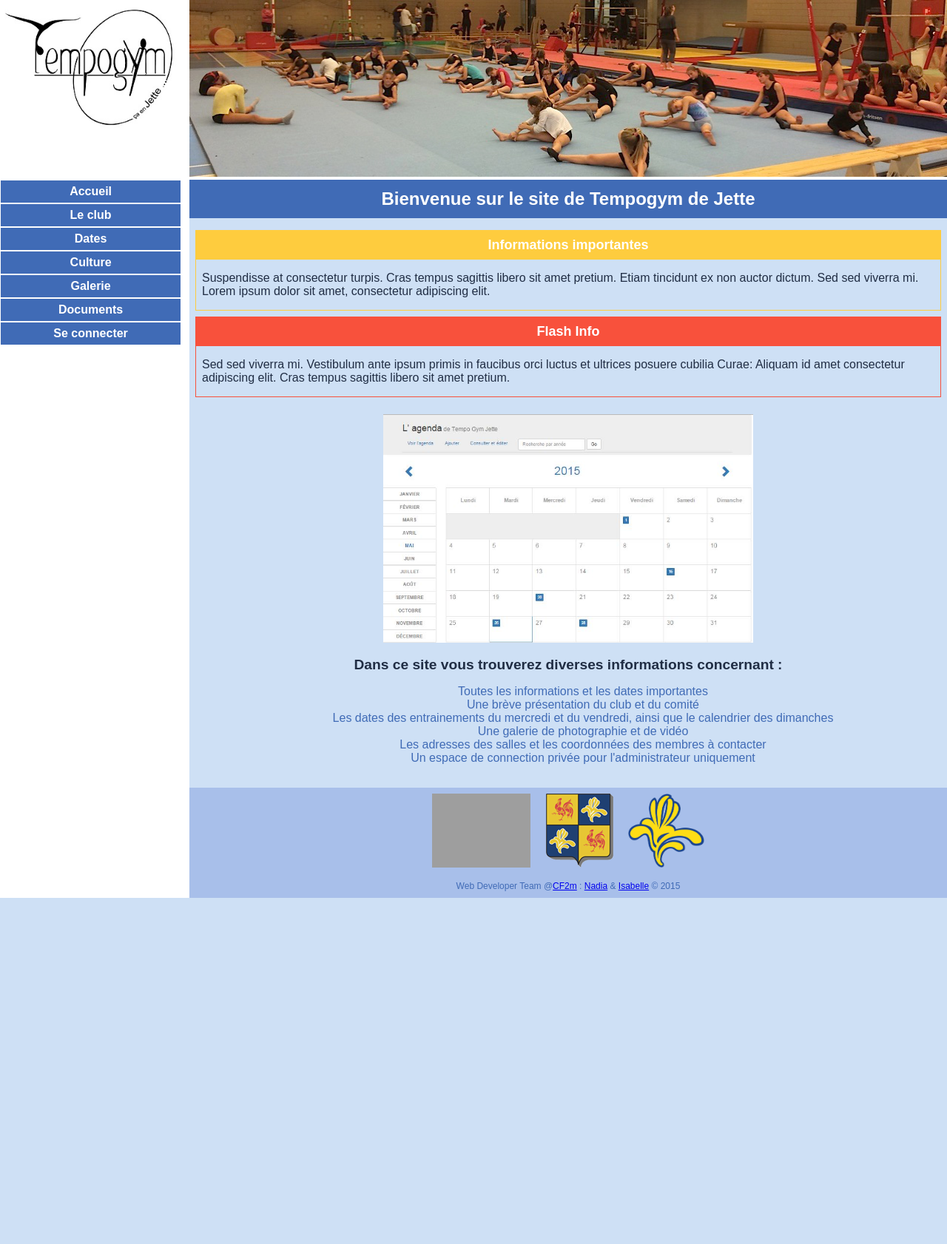
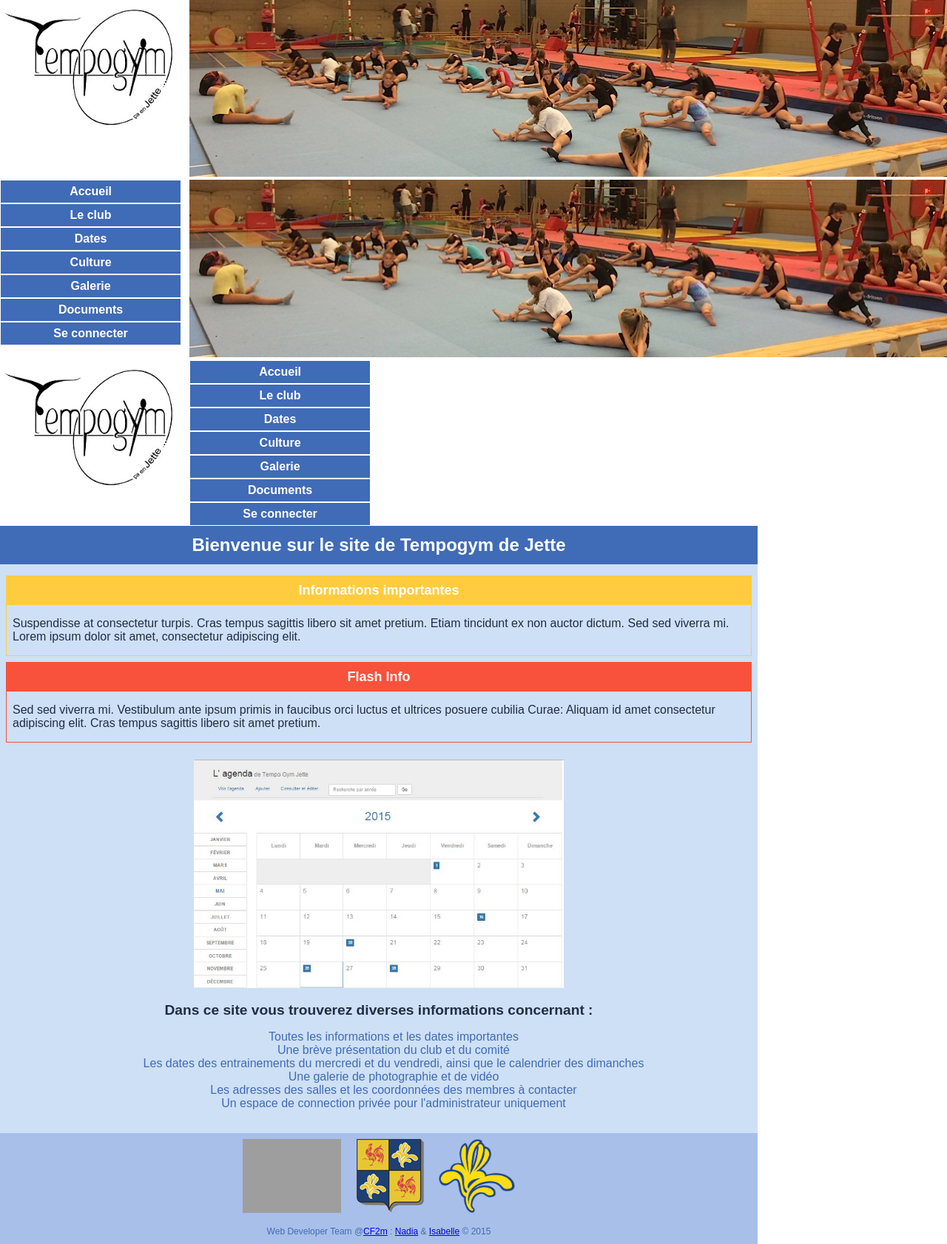
Before and after one commit to iNani27/TempoGym, a PHP site: page /index.php in a window 1280 px wide. Shown: the whole page at 74% size. Before the commit the page ends 1214 px from the top, so only its background shows below. Run offline with PHP 8.4, Linux system fonts and the light colour scheme; grey boxes are pictures that could not be loaded.

Commit message:
Version responsive + connexion/session galery head

```diff
--- a/inc/head.php
+++ b/inc/head.php
@@ -1,4 +1,48 @@
 <!DOCTYPE html>
+<!DOCTYPE html>
+<!--
+Projet client @CF2m 2015
+Club Tempogym Jette
+20150631 HW Version Responsive  @iNani
+-->
+<html>
+    <head>
+        <meta charset="UTF-8">
+        <title>Tempogym Jette</title>
+        <meta name="viewport" content="width=device-width, initial-scale=1, minimum-scale=1, maximum-scale=1, user-scalable=no" />
+        <meta name="keywords" content="tempogym jette, tempogym, club, gym, gymnastique, gymnaste, jette, Bruxelles, tarif, horaire, sport, sportif, service, moniteur, monitrice, professeure, professeur d&acute;&eacute;ducation physique, comp&eacute;tition, spectacle, enfant, fille, gar&ccedil;on, parents, maternelle, primaire, secondaire, Cocof, Commune de Jette, RÃ©gion Bruxelloise, sol, saut, barres, barres asym&eacute;triques, poutre, rondade, flic, salto, arri&egrave;re, avant">
+		<link rel="stylesheet" href="css/resp.css" />
+    </head>
+       <body>
+        <!-- <h1>Tempogym : club de gymnastique Ã  Jette </h1>-->
+        <header>
+            <figure>
+                <img id="responsive_banner" src="img/banner.jpg" alt="Tempogym jette" title="Tempogym jette">
+				<img id="responsive_logo" src="img/logo.png" alt="Tempogym Jette" title="Tempogym Jette">
+            </figure>
+            <nav>
+                <ul>
+                    <li><a href="index.php">Accueil</a></li>
+                    <li><a href="club.php">Le club</a></li>
+                    <li><a href="dates.php">Dates</a></li>
+                    <li><a href="culture.php">Culture</a></li>
+                    <li><a href="galerie.php">Galerie</a></li>
+                    <li><a href="contact.php">Documents</a></li>
+                    <li><a href="connect.php">Se connecter</a></li>
+                </ul>
+				<!-- Option menu small device ::: Responsiveness -->
+				<select onchange="top.location.href = this.options[this.selectedIndex].value;">
+					<option class="selected" value="" selected="selected">Aller sur le page</option>
+					<option value="index.php">Accueil</option>
+					<option value="club.php">Le club</option>
+					<option value="dates.php">Dates</option>
+					<option value="galerie.php">Galerie</option>
+					<option value="contact.php">Contact</option>
+					<option value="docs.php">Documents</option>
+					<option value="connect.php">Se connecter</option>
+				</select>
+            </nav>
+        </header>
 <!--
 Projet client @CF2m 2015
 Club Tempogym Jette
```
